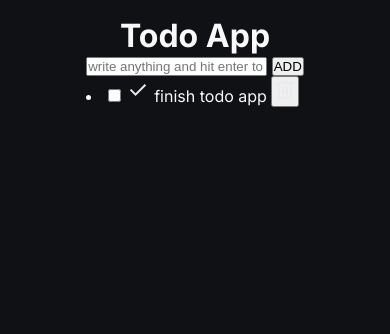
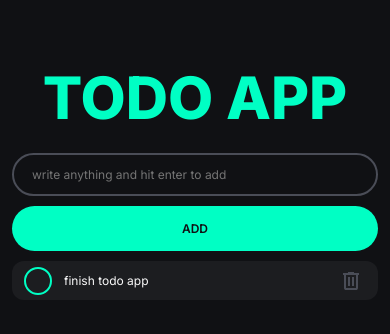
Before and after one commit to marekmiskowiec/ToDoApp, a plain HTML site: page index.html in a window 390 px wide. Drawn offline with Linux system fonts and the light colour scheme.

Commit message:
added styling and responsive webdesign

```diff
--- a/index.html
+++ b/index.html
@@ -23,6 +23,7 @@
           <input type="checkbox" id="todo-1" />
           <label for="todo-1" class="custom-checkbox">
             <svg
+              fill="transparent"
               xmlns="http://www.w3.org/2000/svg"
               height="24px"
               viewBox="0 -960 960 960"
@@ -35,6 +36,7 @@
           <label for="todo-1" class="todo-text"> finish todo app </label>
           <button class="delete-button">
             <svg
+              fill="var(--secondary-color)"
               xmlns="http://www.w3.org/2000/svg"
               height="24px"
               viewBox="0 -960 960 960"
--- a/style.css
+++ b/style.css
@@ -27,3 +27,138 @@ body {
   flex-direction: column;
   align-items: center;
 }
+
+h1 {
+  margin-top: 100px;
+  margin-bottom: 20px;
+  font-size: 4rem;
+  font-weight: 800;
+  text-transform: uppercase;
+  color: var(--accent-color);
+}
+
+.wrapper {
+  width: 700px;
+  max-width: 100%;
+  display: flex;
+  flex-direction: column;
+  gap: 10px;
+}
+
+#todo-input {
+  padding: 1rem 1.5rem;
+  width: 100%;
+  background: transparent;
+  border: 2px solid var(--secondary-color);
+  border-radius: 10rem;
+  font: inherit;
+  color: var(--text-color);
+  caret-color: var(--accent-color);
+}
+
+#todo-input:focus {
+  outline: none;
+}
+
+form {
+  position: relative;
+}
+
+#add-button {
+  position: absolute;
+  top: 0;
+  right: 0;
+
+  background-color: var(--accent-color);
+  height: 100%;
+  padding: 0 2rem;
+  border: none;
+  border-radius: 10rem;
+  font: inherit;
+  font-weight: 600;
+  color: var(--background);
+  cursor: pointer;
+}
+
+.todo {
+  margin-bottom: 0.65rem;
+  padding: 0 1rem;
+  background-color: var(--primary-color);
+  border-radius: 1rem;
+  display: flex;
+  align-items: center;
+}
+
+.todo .todo-text {
+  padding: 1rem;
+  padding-right: 0;
+  flex-grow: 1;
+  transition: 0.2s ease;
+}
+
+.delete-button {
+  padding: 3px;
+  background: none;
+  border: none;
+  display: flex;
+  justify-content: center;
+  align-items: center;
+  cursor: pointer;
+}
+
+.delete-button svg {
+  transition: 0.2s ease;
+}
+
+.delete-button:hover svg {
+  fill: #ff0033;
+}
+
+.custom-checkbox {
+  border: 2px solid var(--accent-color);
+  border-radius: 50%;
+  min-height: 20px;
+  min-width: 20px;
+  display: flex;
+  justify-content: center;
+  align-items: center;
+  flex-shrink: 0;
+  transition: 0.2s ease;
+  cursor: pointer;
+}
+
+input[type="checkbox"]:checked ~ .custom-checkbox {
+  background-color: var(--accent-color);
+}
+
+input[type="checkbox"]:checked ~ .custom-checkbox svg {
+  fill: var(--primary-color);
+}
+
+input[type="checkbox"]:checked ~ .todo-text {
+  text-decoration: line-through;
+  color: var(--secondary-color);
+}
+
+input[type="checkbox"] {
+  display: none;
+}
+
+@media (max-width: 500px) {
+  html {
+    font-size: 12px;
+  }
+
+  #add-button {
+    position: unset;
+    width: 100%;
+    margin-top: 10px;
+    padding: 15px;
+    height: auto;
+  }
+
+  h1 {
+    margin-top: 50px;
+    font-size: 15vw;
+  }
+}
```
